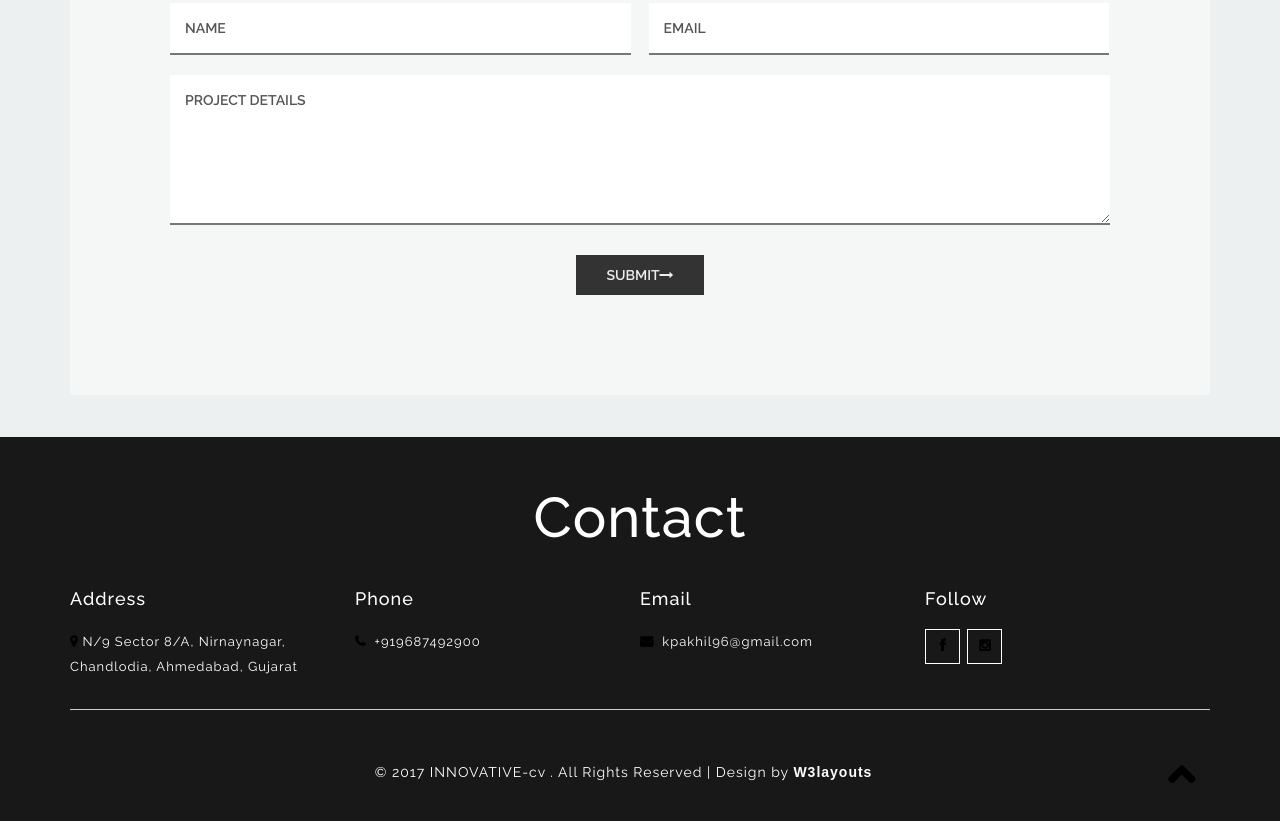
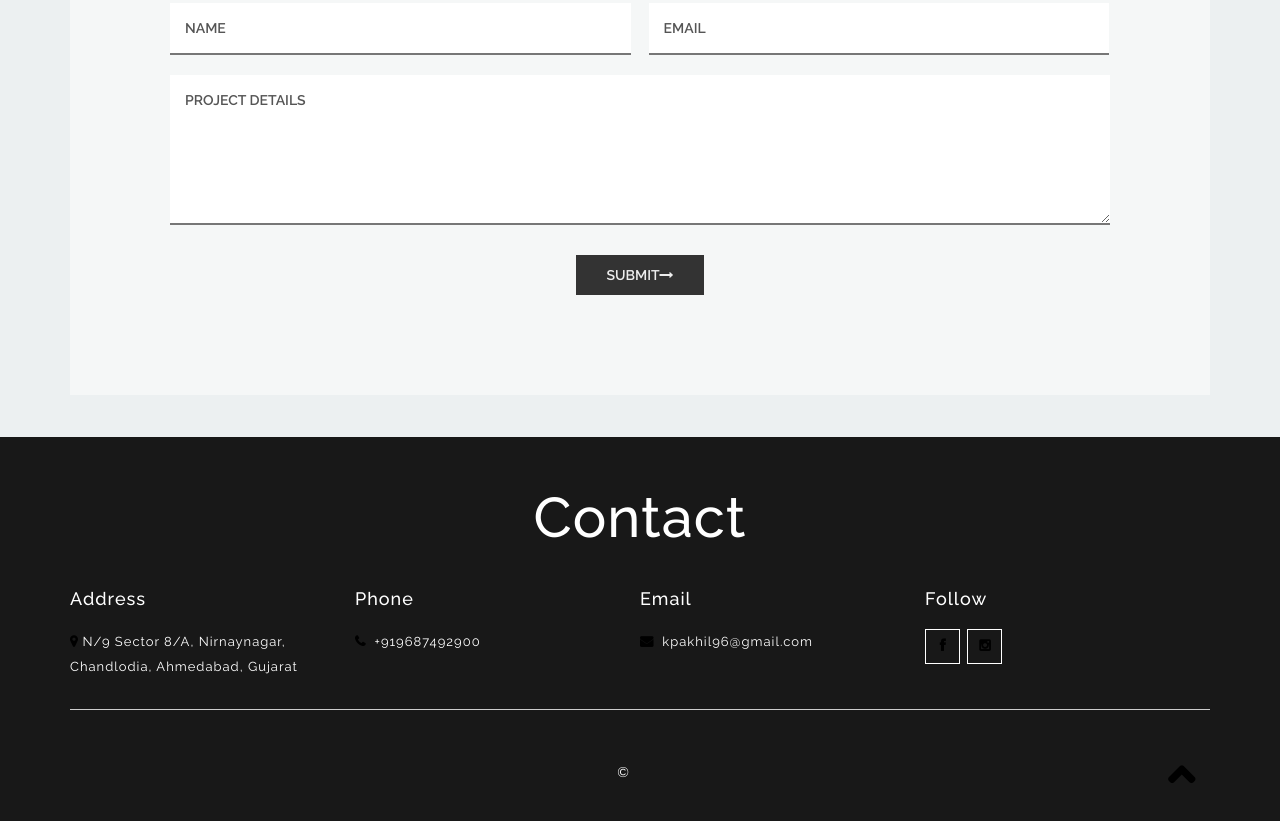
Before and after one commit to 96Akhil/Portfolio, a plain HTML site: page index.html in a window 1280 px wide. Shown: the part 4242-5063 px from the top of the page. Drawn offline with nearby package versions, Linux system fonts and the light colour scheme.

Commit message:
Update index.html

```diff
--- a/index.html
+++ b/index.html
@@ -555,8 +555,8 @@ $("#submit-form").validate({
         <!-- Copyright -->
         <div class="copyright">
           <p>
-            &copy; 2017 INNOVATIVE-cv . All Rights Reserved | Design by
-            <a href="http://w3layouts.com/" target="_blank"> W3layouts </a
+            &copy;
+            <a href="http://w3layouts.com/" target="_blank">  </a
             ><a href="#home" class="to-top scroll" title="To Top"
               ><span class="fa fa-chevron-up"></span
             ></a>
```
